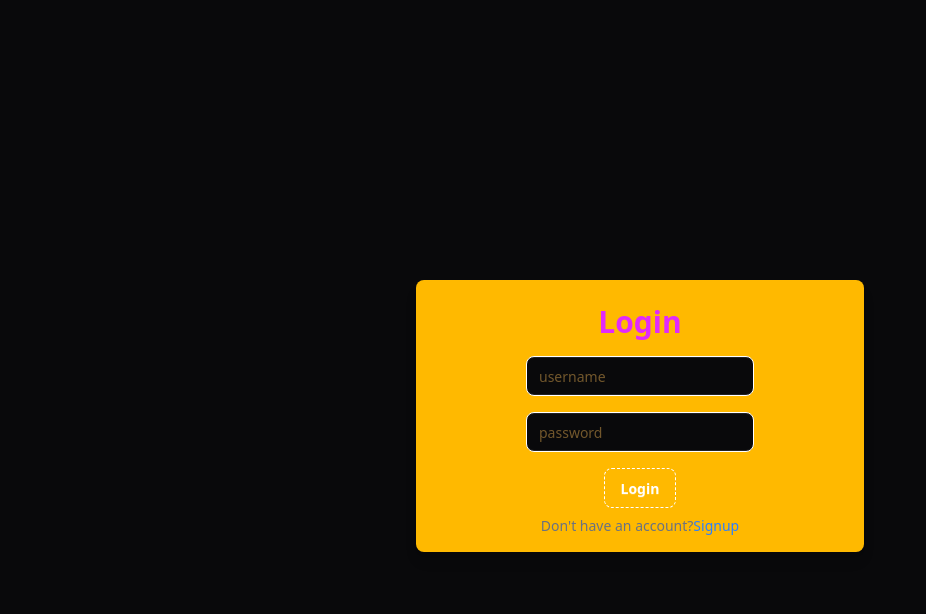
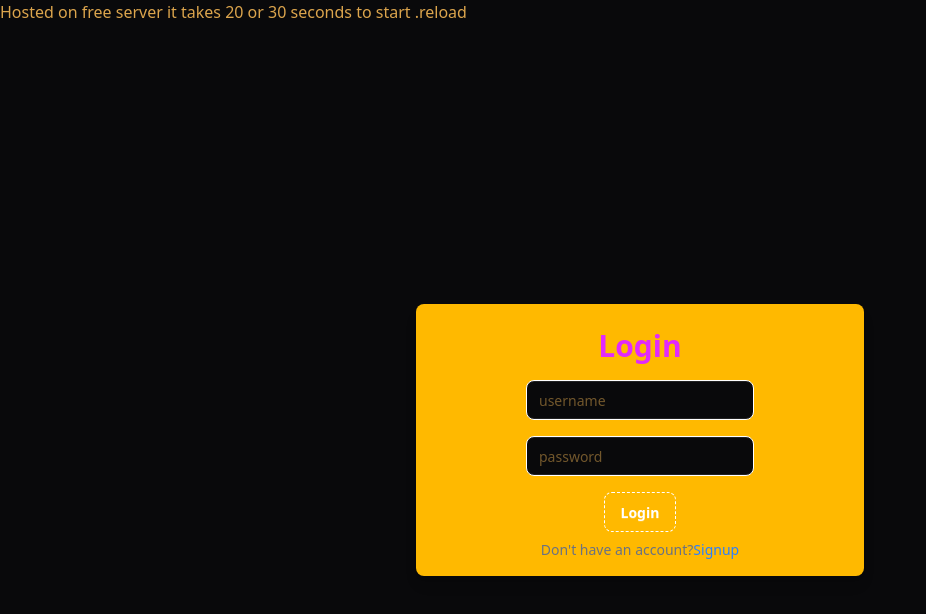
Before and after one commit to nishu65/chat-frontend, a React (Vite) app: page /login in a window 1280 px wide. Shown: the top 614 px of the page, without its empty margins (0-926 px from the left). Built offline with nearby package versions, Linux system fonts and the light colour scheme; no server answers.

Commit message:
Update login.jsx
header

```diff
--- a/src/pages/authen/login.jsx
+++ b/src/pages/authen/login.jsx
@@ -28,6 +28,7 @@ const Login = () => {
 
     return (
         <div className=" items-center  ">
+            <h1>Hosted on free server it takes 20 or 30 seconds to start .reload  </h1>
             <div className="flex flex-col items-center bg-amber-400 max-w-md mx-auto my-70 p-4 rounded-lg shadow-lg">
                 <h1 className="mt-2 mb-2 text-fuchsia-500 text-3xl font-extrabold">Login</h1>
                 <form onSubmit={handleSubmit} className='flex flex-col items-center'>
```
